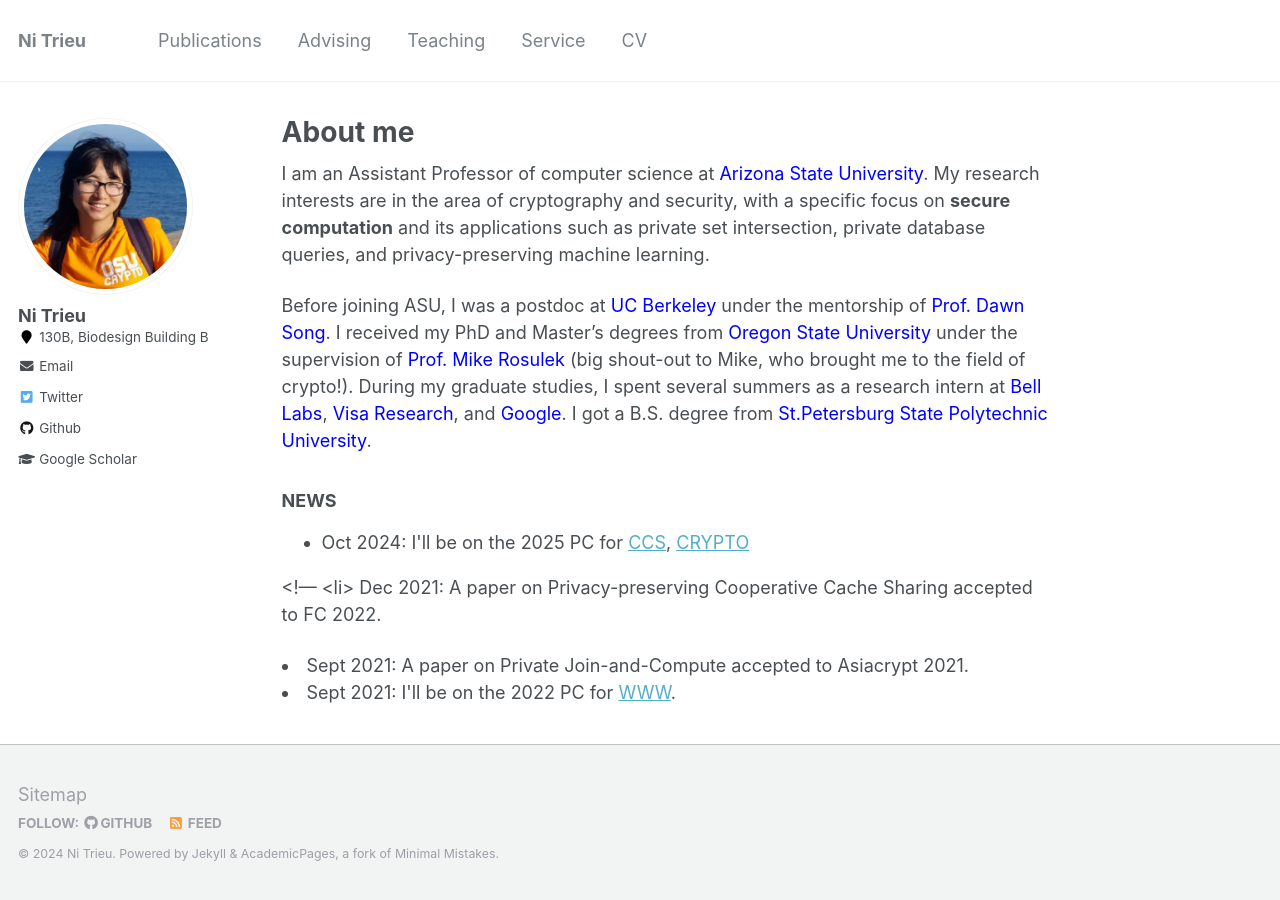
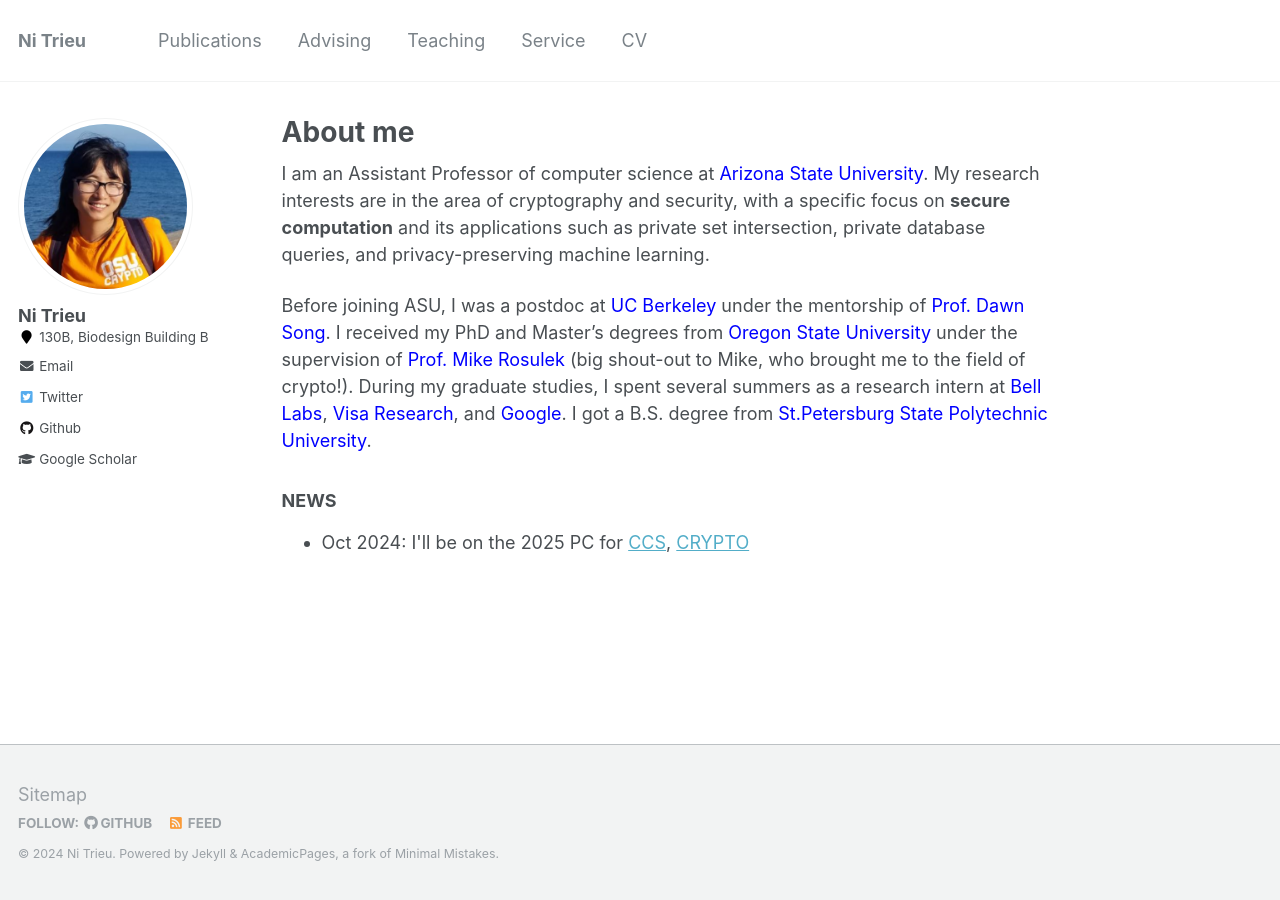
Before and after one commit to nitrieu/nitrieu.github.io, a Jekyll site: the page built from _pages/about.md, in a window 1280 px wide. Built offline with Jekyll 4.4.1, drawn with Linux system fonts in a browser that asks for light colours.

Commit message:
Update about.md

```diff
--- a/_pages/about.md
+++ b/_pages/about.md
@@ -21,14 +21,3 @@ Before  joining  ASU,  I was a postdoc at <a href="https://berkeley.edu/" style=
 CCS</a>, <a href="https://crypto.iacr.org/2025" >
 CRYPTO</a> </li>
     </ul>
-  <!---    <li> Dec 2021: A paper on Privacy-preserving Cooperative Cache Sharing accepted to FC 2022.
-   <li>Sept 2021: A paper on Private Join-and-Compute accepted to Asiacrypt 2021. </li>
-  <li>Sept 2021: I'll be on the 2022 PC for <a href="https://www2022.thewebconf.org/" >
-WWW</a>. </li>
-<!--   <li>Jul 2021: Two papers accepted to CCS 2021</li>
-  <li>May 2021:  One paper accepted to CRYPTO 2021.</li>
-   <li>Apr 2021: I'll be on the 2022 PC for <a href="https://petsymposium.org/" > PETS</a>. </li>
-</ul>
-<!---    <li>Nov 2020: I'll be on the 2021 PCs for <a href="https://crypto.iacr.org/2021/" > CRYPTO</a>, <a href="https://www.sigsac.org/ccs/CCS2021/program-committee.html" > CCS</a>, and <a href="https://data61dsslab.github.io/acisp2021/" >
-ACISP</a>.    </li>
-  <li>Sept 2020: Another paper on Contact Tracing accepted to Asiacrypt. </li> --->
```
